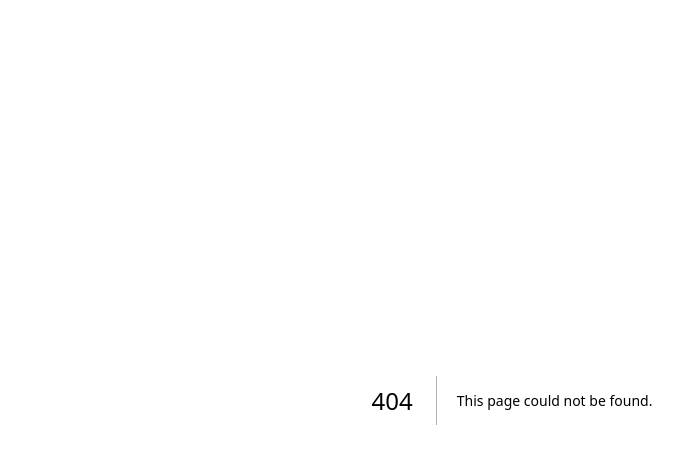
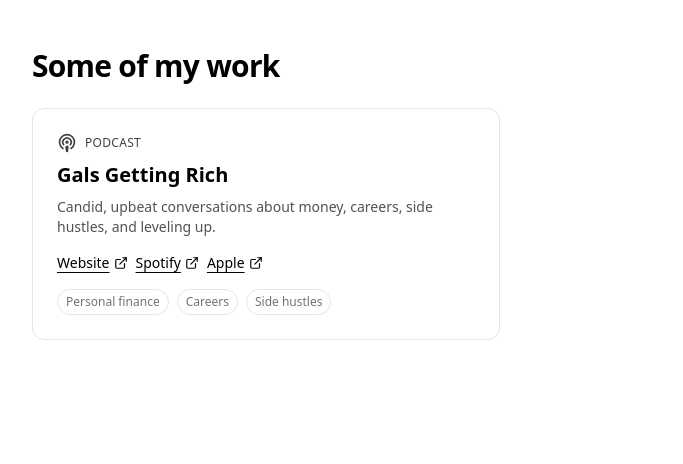
Before and after one commit to vattsamehta-190/VM, a Next.js app in the folder vattsa-site/: page /app/projects in a window 1280 px wide. Before the commit this address had no page. Shown: the top 464 px of the page, without its empty margins (128-811 px from the left). Built offline with nearby package versions, Linux system fonts and the light colour scheme.

Commit message:
Create page.tsx

```diff
--- /dev/null
+++ b/vattsa-site/app/app/projects/page.tsx
@@ -0,0 +1,61 @@
+"use client";
+import { motion } from "framer-motion";
+import { Card, CardContent } from "@/components/ui/card";
+import { ExternalLink, Podcast } from "lucide-react";
+
+const PROJECTS = [
+  {
+    kind: "Podcast",
+    icon: Podcast,
+    title: "Gals Getting Rich",
+    desc: "Candid, upbeat conversations about money, careers, side hustles, and leveling up.",
+    links: [
+      { label: "Website", href: "https://example.com/gals-getting-rich" },
+      { label: "Spotify", href: "https://open.spotify.com/show/6NZO8HHBoBON5xIXZs9xMm" },
+      { label: "Apple", href: "https://podcasts.apple.com/us/podcast/gals-getting-rich/id1629224294" },
+    ],
+    tags: ["Personal finance", "Careers", "Side hustles"],
+  },
+];
+
+export default function ProjectsPage() {
+  return (
+    <main className="max-w-5xl mx-auto px-4 sm:px-6 lg:px-8 py-12">
+      <motion.h1
+        initial={{ opacity: 0, y: 8 }}
+        animate={{ opacity: 1, y: 0 }}
+        transition={{ duration: 0.4 }}
+        className="text-3xl font-semibold tracking-tight mb-6"
+      >
+        Some of my work
+      </motion.h1>
+      <div className="grid md:grid-cols-2 gap-6">
+        {PROJECTS.map((p) => (
+          <Card key={p.title} className="rounded-2xl border-neutral-200 dark:border-neutral-800">
+            <CardContent className="p-6">
+              <div className="flex items-center gap-2 text-neutral-700 dark:text-neutral-300">
+                <p.icon className="h-5 w-5" />
+                <span className="uppercase tracking-wide text-xs font-medium">{p.kind}</span>
+              </div>
+              <h3 className="mt-2 text-xl font-semibold">{p.title}</h3>
+              <p className="mt-2 text-sm text-neutral-600 dark:text-neutral-400">{p.desc}</p>
+              <div className="mt-4 flex flex-wrap gap-2">
+                {p.links.map((l) => (
+                  <a key={l.href} href={l.href} target="_blank" rel="noreferrer"
+                     className="inline-flex items-center gap-1 text-sm underline underline-offset-4">
+                    {l.label} <ExternalLink className="h-3.5 w-3.5" />
+                  </a>
+                ))}
+              </div>
+              <ul className="mt-4 flex flex-wrap gap-2 text-xs text-neutral-500 dark:text-neutral-400">
+                {p.tags.map((t) => (
+                  <li key={t} className="px-2 py-1 rounded-full border border-neutral-200 dark:border-neutral-800">{t}</li>
+                ))}
+              </ul>
+            </CardContent>
+          </Card>
+        ))}
+      </div>
+    </main>
+  );
+}
```
